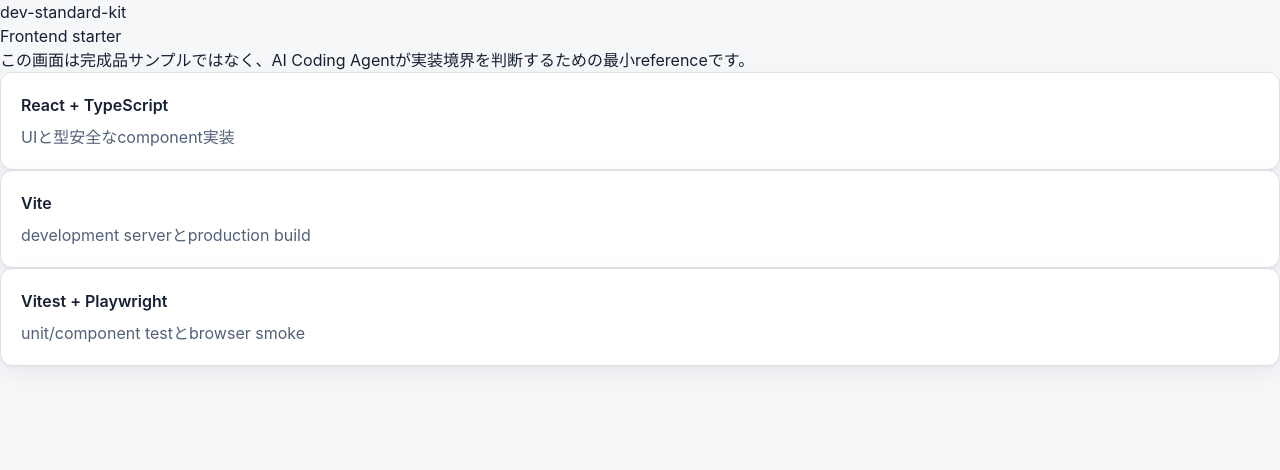
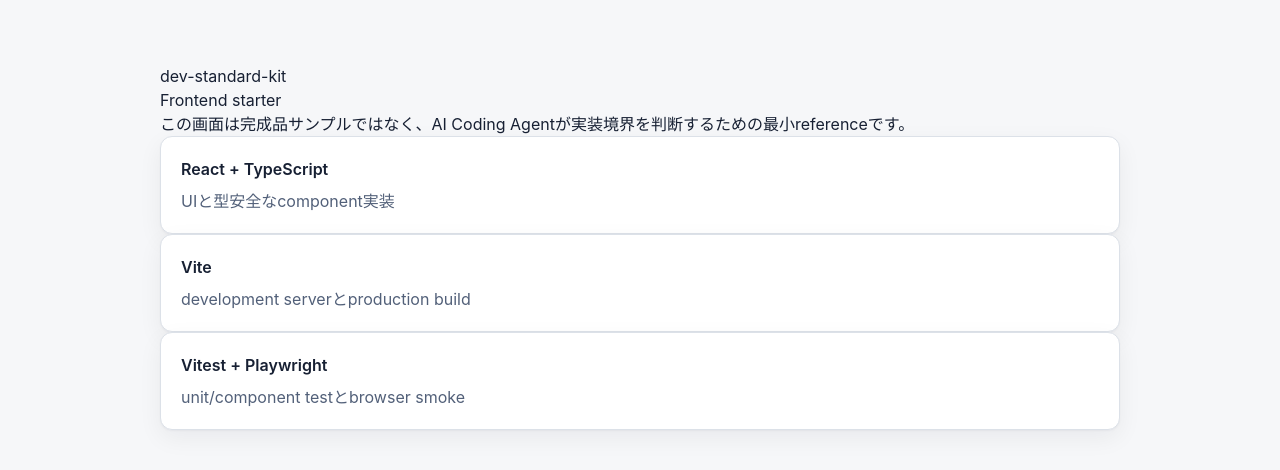
Before and after one commit to yoshikatsu-shimizu-16/dev-standard-kit, a React (Vite) app in the folder frontend/: page / in a window 1280 px wide. Shown: the top 470 px of the page. Built offline with nearby package versions, Linux system fonts and the light colour scheme.

Commit message:
refactor(frontend): use Tailwind app shell

```diff
--- a/frontend/src/app/App.tsx
+++ b/frontend/src/app/App.tsx
@@ -2,7 +2,7 @@
 
 export function App() {
   return (
-    <main className="app-shell">
+    <main className="mx-auto w-[min(960px,calc(100%-2rem))] py-16">
       <StarterOverview />
     </main>
   )
```
